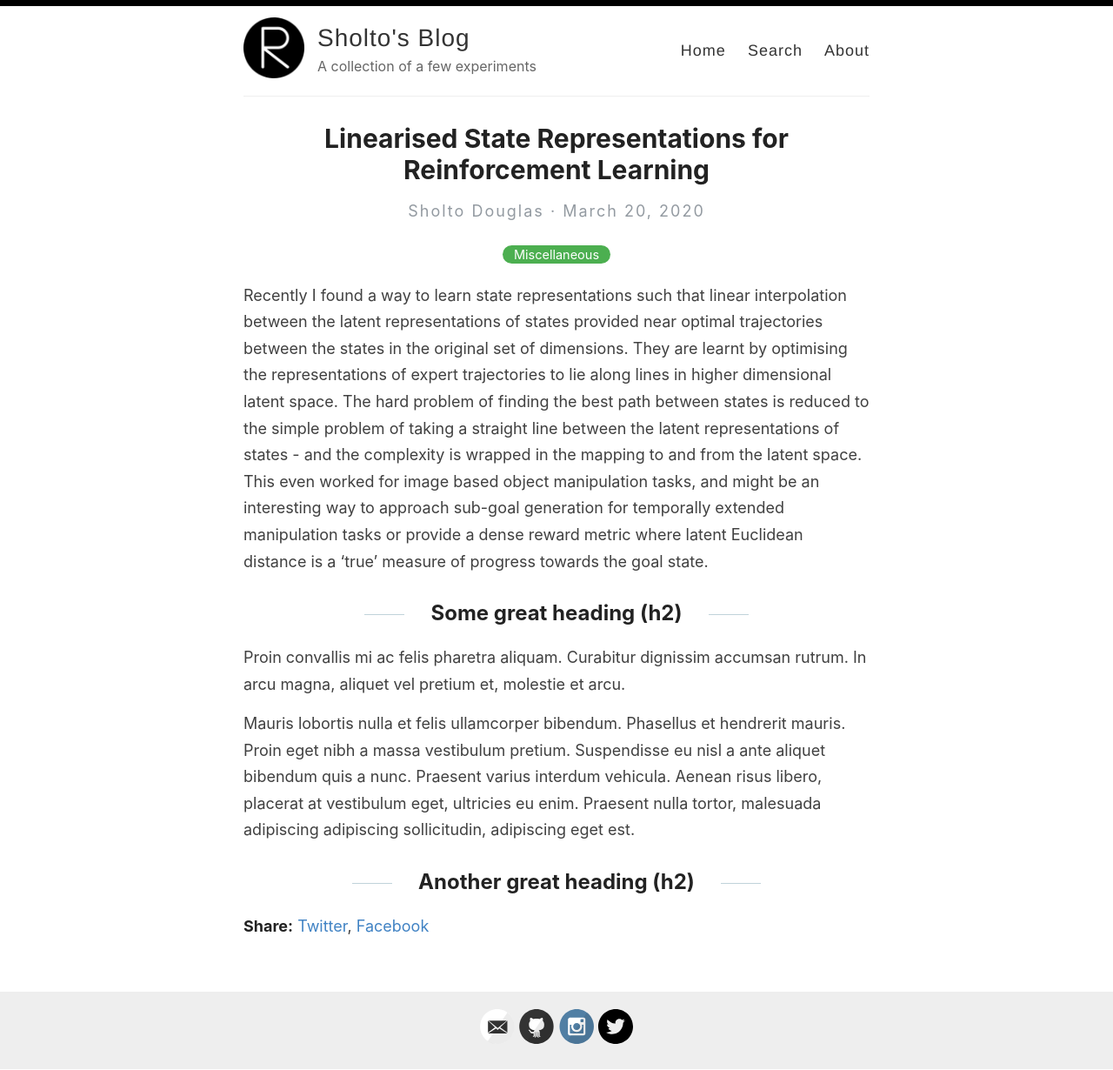
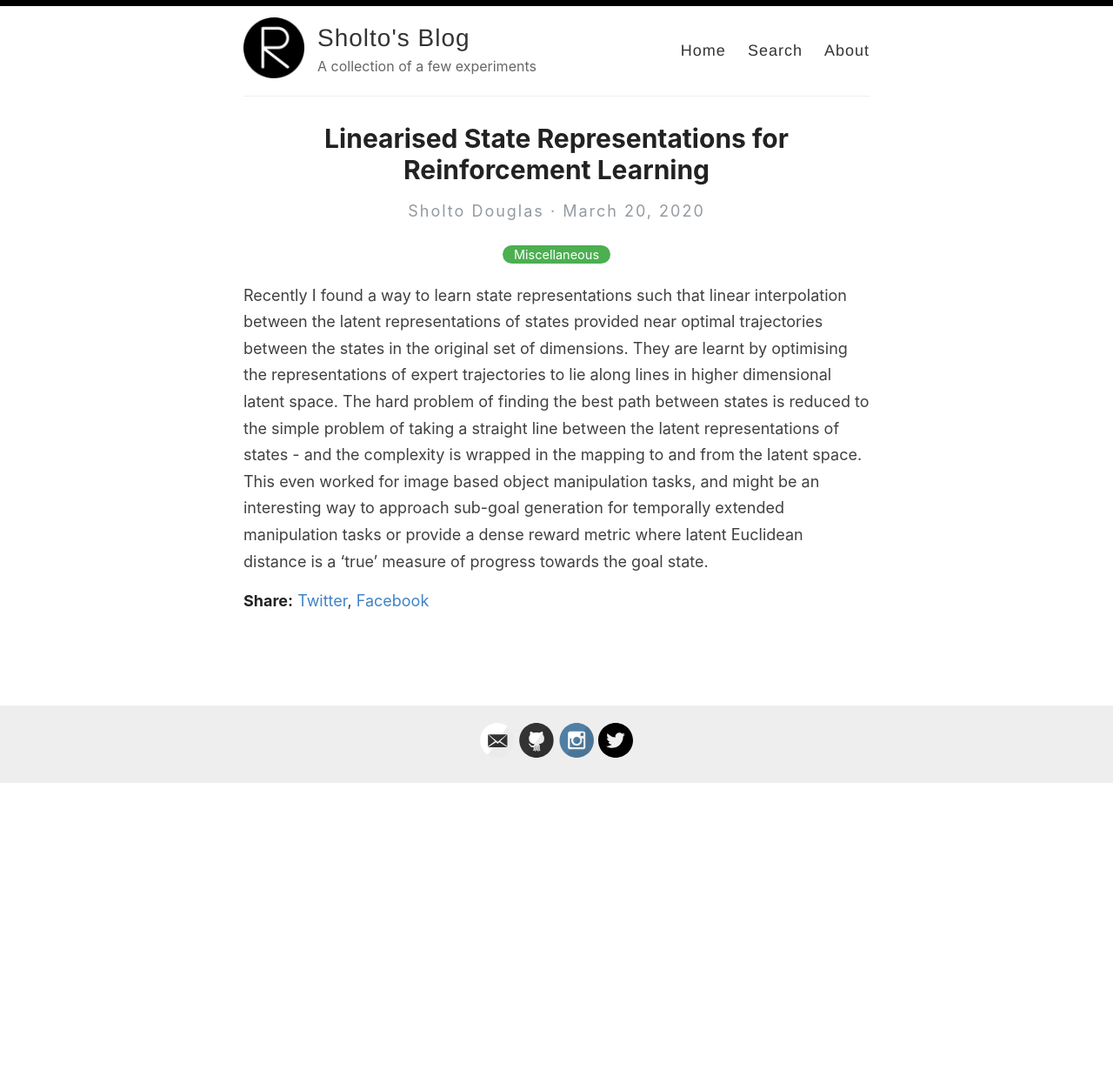
Before and after one commit to sholtodouglas/sholtodouglas.github.io, a Jekyll site: the page built from _posts/2020-3-20-linearised_state_reps.md, in a window 1280 px wide. Shown: the whole page at 87% size. Built offline with Jekyll 4.4.1, drawn with Linux system fonts in a browser that asks for light colours; after the commit the page ends 901 px from its top, so only the background shows below that.

Commit message:
Update 2020-3-20-linearised_state_reps.md

```diff
--- a/_posts/2020-3-20-linearised_state_reps.md
+++ b/_posts/2020-3-20-linearised_state_reps.md
@@ -2,15 +2,7 @@
 layout: post
 title: Linearised State Representations for Reinforcement Learning
 categories: Miscellaneous
-img: images/lin_rep/hallucination.png
+img: images/lin_reps/hallucination.png
 ---
 
 Recently I found a way to learn state representations such that linear interpolation between the latent representations of states provided near optimal trajectories between the states in the original set of dimensions. They are learnt by optimising the representations of expert trajectories to lie along lines in higher dimensional latent space. The hard problem of finding the best path between states is reduced to the simple problem of taking a straight line between the latent representations of states - and the complexity is wrapped in the mapping to and from the latent space. This even worked for image based object manipulation tasks, and might be an interesting way to approach sub-goal generation for temporally extended manipulation tasks or provide a dense reward metric where latent Euclidean distance is a ‘true’ measure of progress towards the goal state.
-
-## Some great heading (h2)
-
-Proin convallis mi ac felis pharetra aliquam. Curabitur dignissim accumsan rutrum. In arcu magna, aliquet vel pretium et, molestie et arcu.
-
-Mauris lobortis nulla et felis ullamcorper bibendum. Phasellus et hendrerit mauris. Proin eget nibh a massa vestibulum pretium. Suspendisse eu nisl a ante aliquet bibendum quis a nunc. Praesent varius interdum vehicula. Aenean risus libero, placerat at vestibulum eget, ultricies eu enim. Praesent nulla tortor, malesuada adipiscing adipiscing sollicitudin, adipiscing eget est.
-
-## Another great heading (h2)
```
